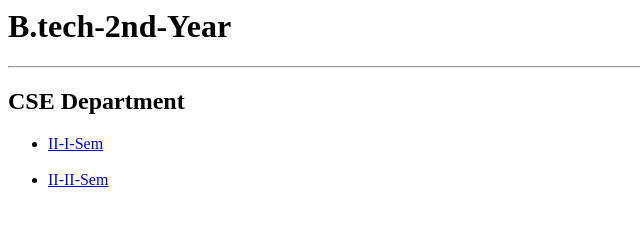
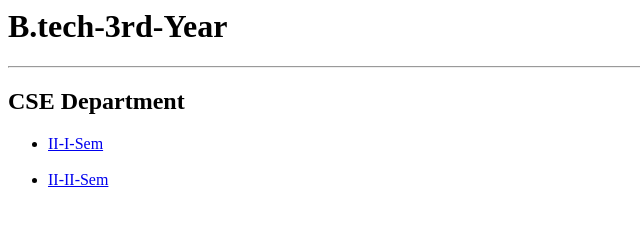
Before and after one commit to Udaykumar-07/B.tech.3rd-year, a plain HTML site: page index.html in a window 1280 px wide. Shown: the full height of the page, 0-640 px from the left. Drawn offline with Linux system fonts and the light colour scheme.

Commit message:
Update index.html

```diff
--- a/index.html
+++ b/index.html
@@ -3,7 +3,7 @@
 <title>Digi Notes</title>
 </head>
 <body>
-    <h1>B.tech-2nd-Year</h1>
+    <h1>B.tech-3rd-Year</h1>
     <hr>
     <h2>CSE Department</h2>
     <ul>
```
